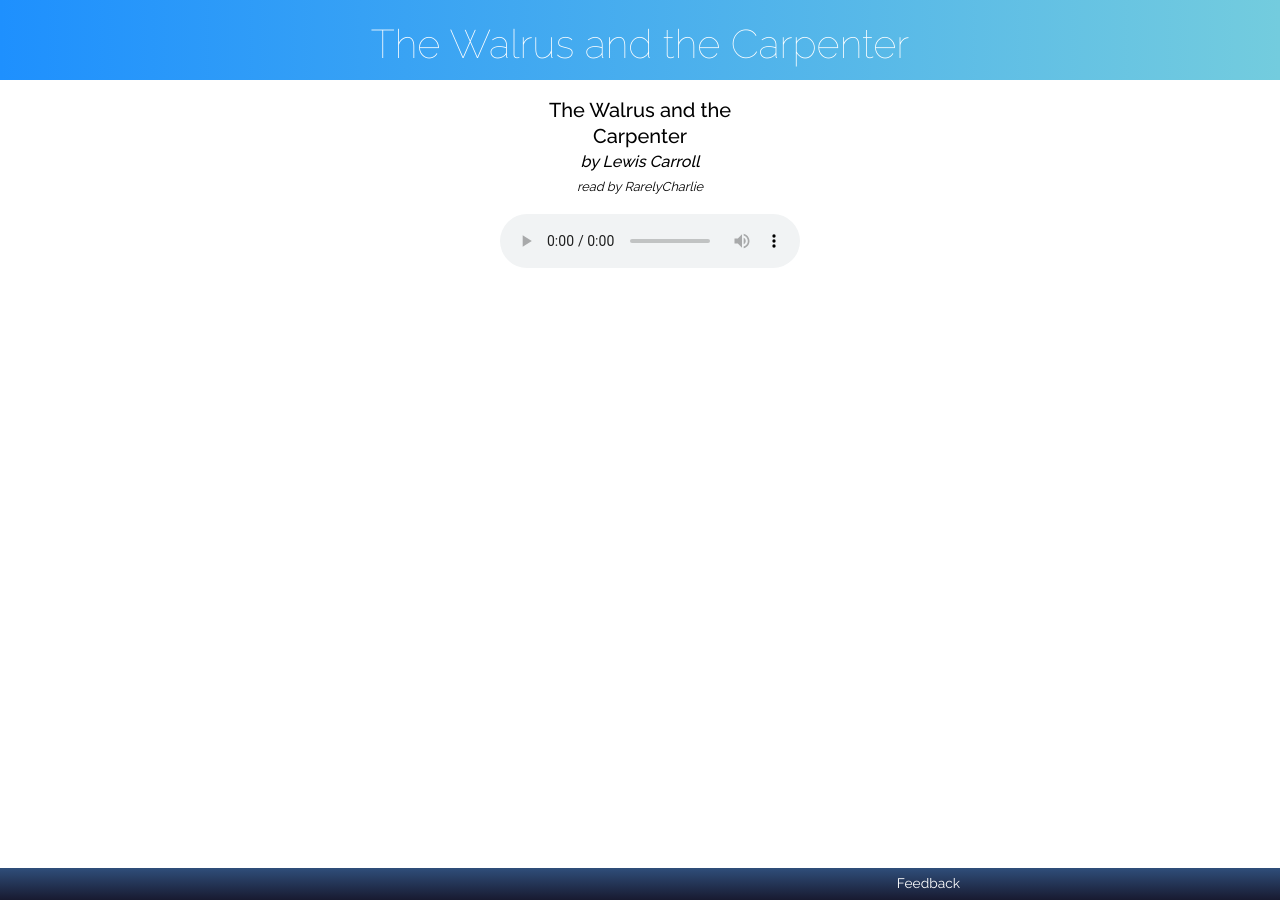
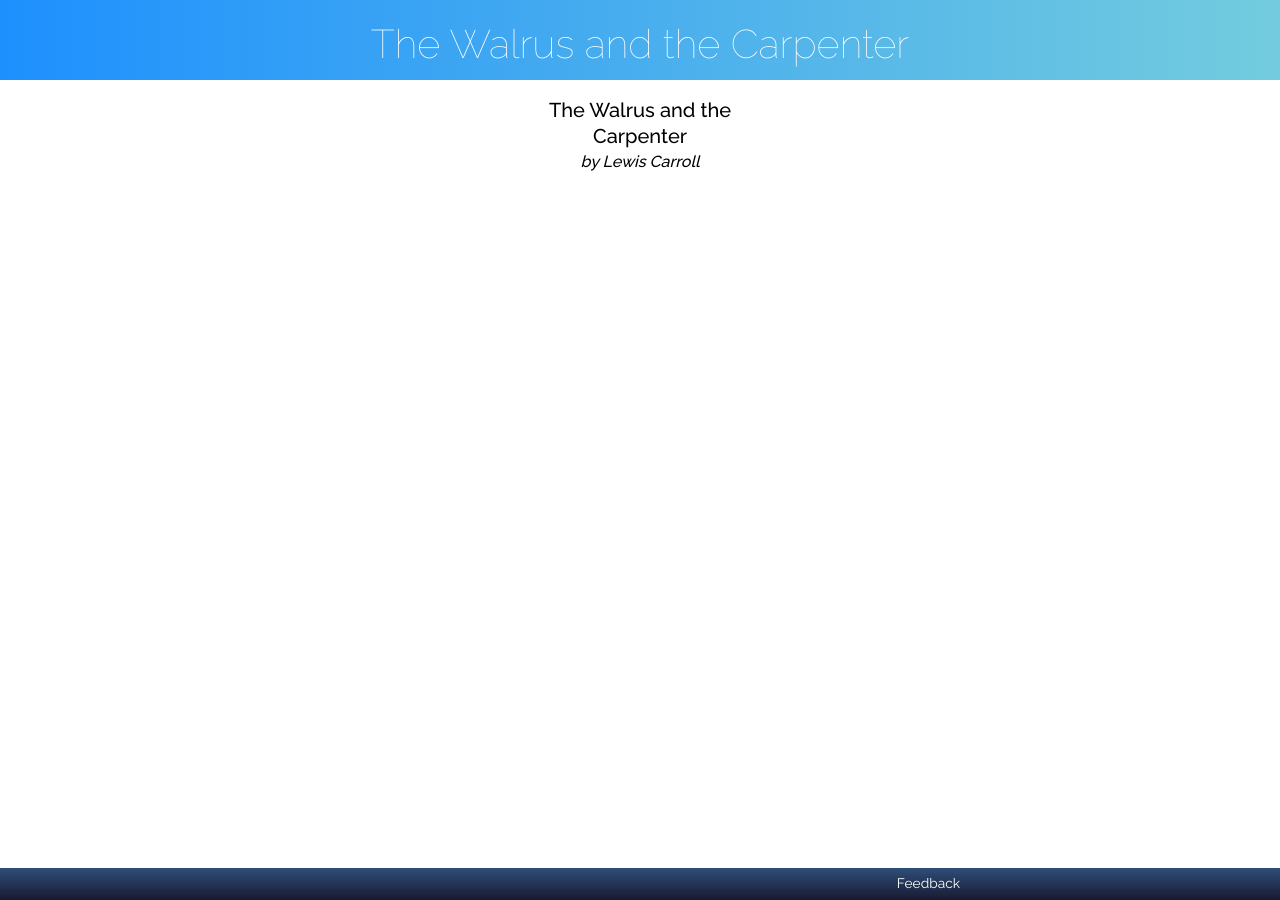
Before and after one commit to RarelyCharlie/rarelycharlie.github.io, a Jekyll site: the page built from walrus.md, in a window 1280 px wide. Built offline with Jekyll 4.4.1, drawn with Linux system fonts in a browser that asks for light colours.

Commit message:
Update walrus.md

```diff
--- a/walrus.md
+++ b/walrus.md
@@ -9,9 +9,3 @@ layout: default
   em {display: block; font-size: 80%; font-style: italic;}
 </style>
 ## The Walrus and the Carpenter *by Lewis Carroll*
-
-*read by RarelyCharlie*
-
-<audio controls>
-  <source src="/assets/walrus.mp3" type="audio/mpeg">
-  </audio>
```
